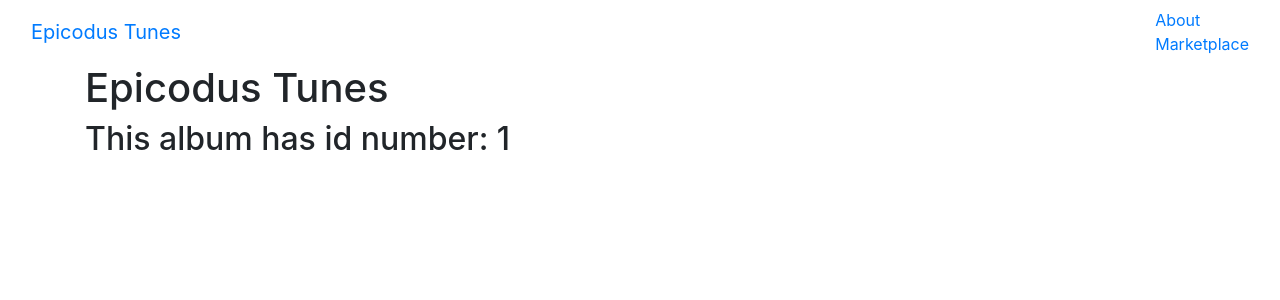
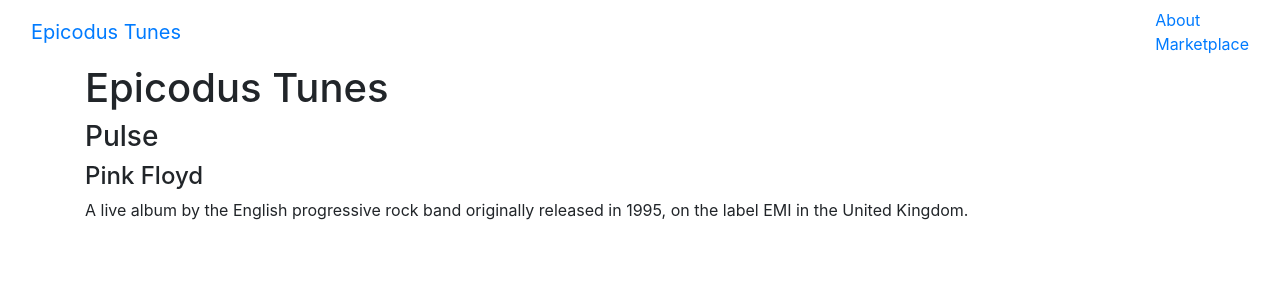
Before and after one commit to stuart-gill/album-marketplace, an Angular app: page /albums/1 in a window 1280 px wide. Shown: the top 300 px of the page. Built offline with nearby package versions, Linux system fonts and the light colour scheme.

Commit message:
dependency injection, service, provider to move album information throughout application

```diff
--- a/src/app/album-detail/album-detail.component.html
+++ b/src/app/album-detail/album-detail.component.html
@@ -1 +1,5 @@
-<h2>This album has id number: {{albumId}}</h2>
+<div>
+  <h3>{{albumToDisplay.title}}</h3>
+  <h4>{{albumToDisplay.artist}}</h4>
+  <p>{{albumToDisplay.description}}</p>
+</div>
--- a/src/app/album-detail/album-detail.component.ts
+++ b/src/app/album-detail/album-detail.component.ts
@@ -2,21 +2,26 @@
 import { ActivatedRoute, Params } from '@angular/router';
 import { Location } from '@angular/common';
 import { Album } from '../album.model';
+import { AlbumService } from '../album.service';
 
 @Component({
   selector: 'app-album-detail',
   templateUrl: './album-detail.component.html',
-  styleUrls: ['./album-detail.component.css']
+  styleUrls: ['./album-detail.component.css'],
+  providers: [AlbumService]
 })
 export class AlbumDetailComponent implements OnInit {
   albumId: number = null;
+  albumToDisplay: Album;
 
-  constructor(private route: ActivatedRoute, private location: Location) {}
+  constructor(private route: ActivatedRoute, private location: Location,
+    private albumService: AlbumService) {}
 
   ngOnInit() {
     this.route.params.forEach((urlParameters) => {
       this.albumId = parseInt(urlParameters['id']);
     });
+    this.albumToDisplay = this.albumService.getAlbumById(this.albumId);
   }
 
 }
--- /dev/null
+++ b/src/app/album.service.ts
@@ -0,0 +1,22 @@
+import { Injectable } from '@angular/core';
+import { Album } from './album.model';
+import { ALBUMS } from './mock-albums';
+
+@Injectable()
+export class AlbumService {
+
+  constructor() { }
+
+  getAlbums() {
+    return ALBUMS;
+  }
+
+  getAlbumById(albumId: number){
+    for (let i = 0; i <= ALBUMS.length - 1; i++) {
+      if (ALBUMS[i].id === albumId) {
+        return ALBUMS[i];
+      }
+    }
+  }
+
+}
--- a/src/app/app.routing.ts
+++ b/src/app/app.routing.ts
@@ -1,5 +1,6 @@
 import { ModuleWithProviders }  from '@angular/core';
 import { Routes, RouterModule } from '@angular/router';
+
 import { WelcomeComponent } from './welcome/welcome.component';
 import { AboutComponent }   from './about/about.component';
 import { MarketplaceComponent }   from './marketplace/marketplace.component';
--- a/src/app/marketplace/marketplace.component.ts
+++ b/src/app/marketplace/marketplace.component.ts
@@ -1,34 +1,28 @@
-import { Component } from '@angular/core';
+import { Component, OnInit } from '@angular/core';
 import { Album } from '../album.model';
 import { Router } from '@angular/router';
+import { AlbumService } from '../album.service';
 
 @Component({
   selector: 'app-marketplace',
   templateUrl: './marketplace.component.html',
-  styleUrls: ['./marketplace.component.css']
+  styleUrls: ['./marketplace.component.css'],
+  providers: [AlbumService]
 })
 
 
-export class MarketplaceComponent {
+export class MarketplaceComponent implements OnInit {
+    albums: Album[];
 
-constructor(private router: Router){}
+  constructor(private router: Router, private albumService: AlbumService){}
 
-  albums: Album[] = [
-   new Album("Pulse", "Pink Floyd",
-       "A live  album by the English progressive rock band originally released in 1995, on the label EMI in the United Kingdom.", 1),
-   new Album("Funhouse", "The Stooges",
-       "The second  album from the American rock band, released in 1970 by Elektra Records.", 2),
-   new Album("Twilight of the Thunder God", "Amon Amarth",
-       "Seventh album by the Swedish band, released in 2008, based on Thor's battle with the serpent Jörmungandr.", 3),
-   new Album("Dilate", "Ani DiFranco",
-       "Her highest-selling and most acclaimed album, released in 1996.", 4),
-   new Album("Chopin - Complete Nocturnes", "Brigitte Engerer",
-       "Released in 2010, this is Engerer's own rendition of the classical composer Chopin.", 5),
-   new Album("Axis Bold As Love", "The Jimi Hendrix Experience",
-       "Second studio album by the English-American band, released in 1967.", 6)
- ];
+  ngOnInit(){
+    this.albums = this.albumService.getAlbums();
+    console.log(this.albums);
+  }
 
- goToDetailPage(clickedAlbum: Album) {
-  this.router.navigate(['albums', clickedAlbum.id]);
-};
+
+  goToDetailPage(clickedAlbum: Album) {
+    this.router.navigate(['albums', clickedAlbum.id]);
+  };
 }
--- /dev/null
+++ b/src/app/mock-albums.ts
@@ -0,0 +1,16 @@
+import { Album } from './album.model';
+
+export const ALBUMS: Album[] = [
+    new Album("Pulse", "Pink Floyd",
+        "A live  album by the English progressive rock band originally released in 1995, on the label EMI in the United Kingdom.", 1),
+    new Album("Funhouse", "The Stooges",
+        "The second  album from the American rock band, released in 1970 by Elektra Records.", 2),
+    new Album("Twilight of the Thunder God", "Amon Amarth",
+        "Seventh album by the Swedish band, released in 2008, based on Thor's battle with the serpent Jörmungandr.", 3),
+    new Album("Dilate", "Ani DiFranco",
+        "Her highest-selling and most acclaimed album, released in 1996.", 4),
+    new Album("Chopin - Complete Nocturnes", "Brigitte Engerer",
+        "Released in 2010, this is Engerer's own rendition of the classical composer Chopin.", 5),
+    new Album("Axis Bold As Love", "The Jimi Hendrix Experience",
+        "Second studio album by the English-American band, released in 1967.", 6)
+  ];
```
Also changed, not shown: 1 other file (tests, documents, lock files or other folders).
